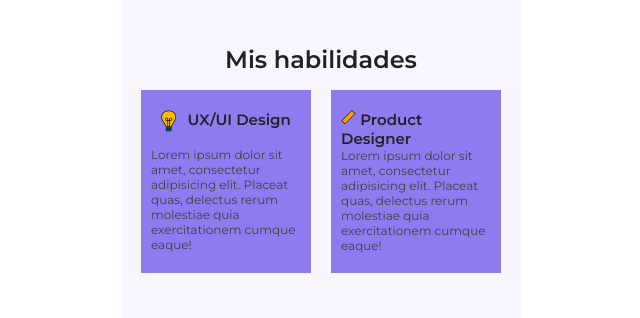
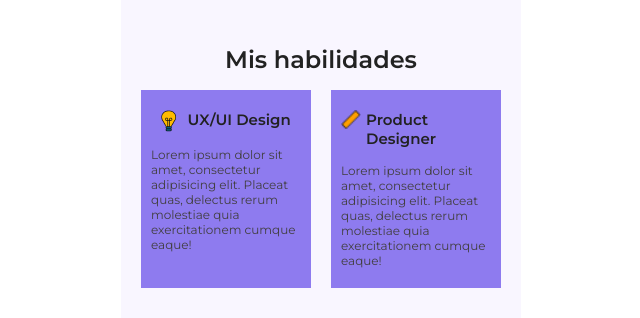
Before and after one commit to TheMayanCitizen/Academlo-Portfolio, a plain HTML site: page index.html in a window 1280 px wide. Shown: the part 1033-1351 px from the top of the page, without its empty margins (319-959 px from the left). Drawn offline with Linux system fonts and the light colour scheme.

Commit message:
Fixed the tittle and image position in product designer's container

```diff
--- a/index.html
+++ b/index.html
@@ -73,8 +73,12 @@
           </div>
 
           <div class="card__skills--item">
-            <img src="./src/íconos/rule.png" alt="rule" class="card__rule" />
-            <span class="card__title card__title--small">Product Designer</span>
+            <div class="card__skills--header">
+              <img src="./src/íconos/rule.png" alt="rule" class="card__rule" />
+              <span class="card__title card__title--small_Rule"
+                >Product Designer</span
+              >
+            </div>
 
             <p class="card__subtitle card__subtitle--small">
               Lorem ipsum dolor sit amet, consectetur adipisicing elit. Placeat
--- a/src/css/styles.css
+++ b/src/css/styles.css
@@ -148,6 +148,14 @@ body {
   text-align: center;
 }
 
+.card__rule {
+  height: 20px;
+}
+.card__title--small_Rule {
+  font-size: 15px;
+  margin-left: 5px;
+}
+
 .card__subtitle--small {
   font-size: 12px;
 }
```
